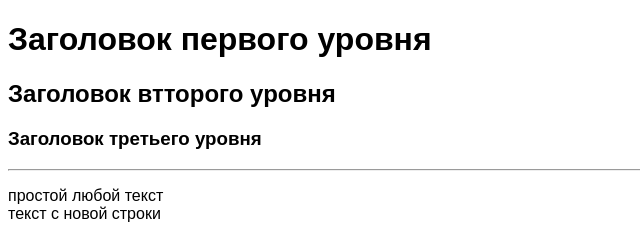
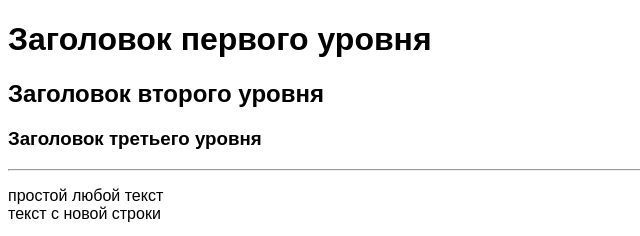
Before and after one commit to classik1337/faq, a plain HTML site: page index.html in a window 1280 px wide. Shown: the top 236 px of the page, 0-640 px from the left. Drawn offline with Linux system fonts and the light colour scheme.

Commit message:
Update index.html

```diff
--- a/index.html
+++ b/index.html
@@ -24,7 +24,7 @@
 </head>
 </body>
 <h1>Заголовок первого уровня</h1>
-<h2>Заголовок втторого уровня</h2>
+<h2>Заголовок второго уровня</h2>
 <h3>Заголовок третьего уровня</h3>
 <hr/>
 <p>
```
